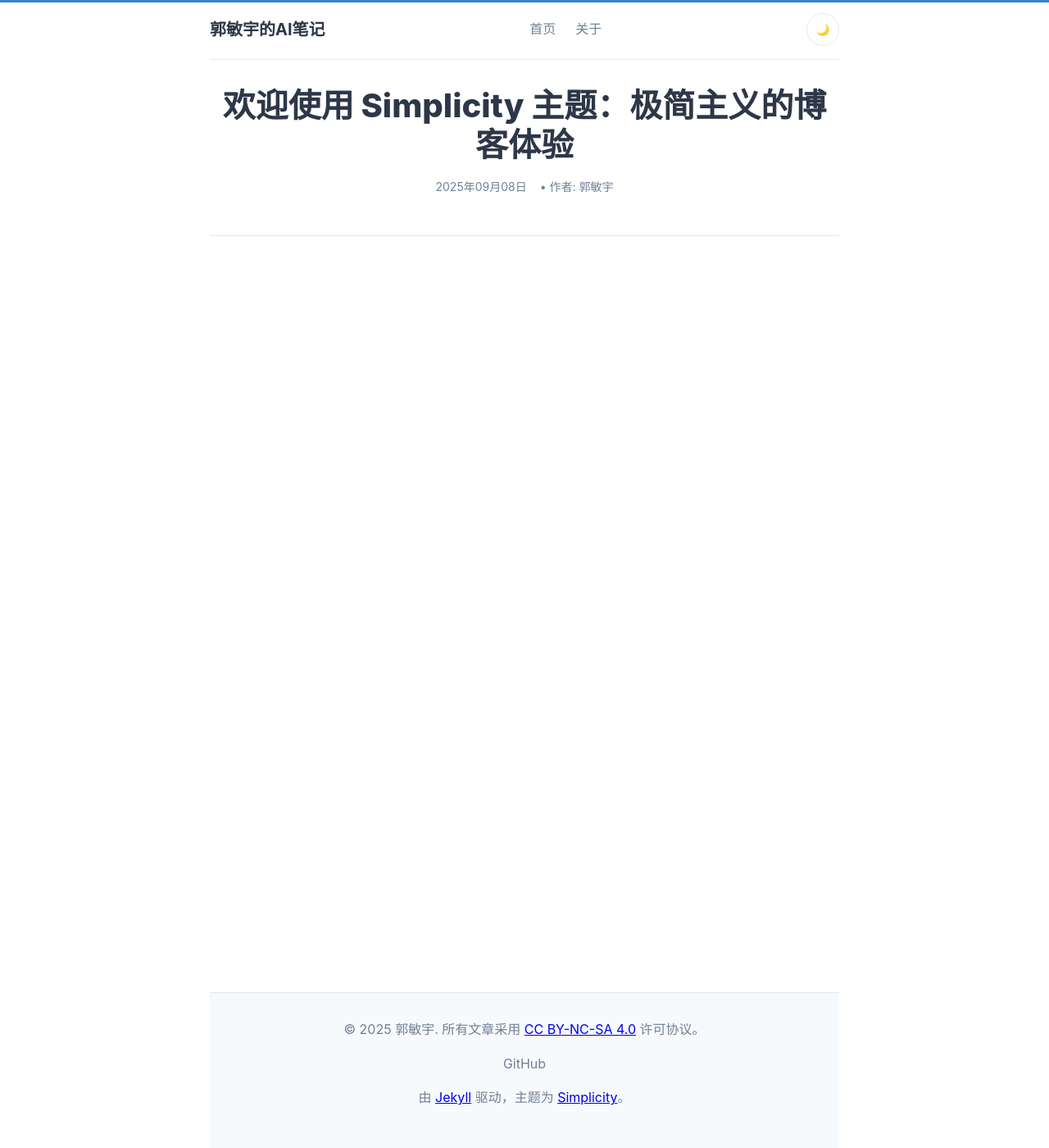
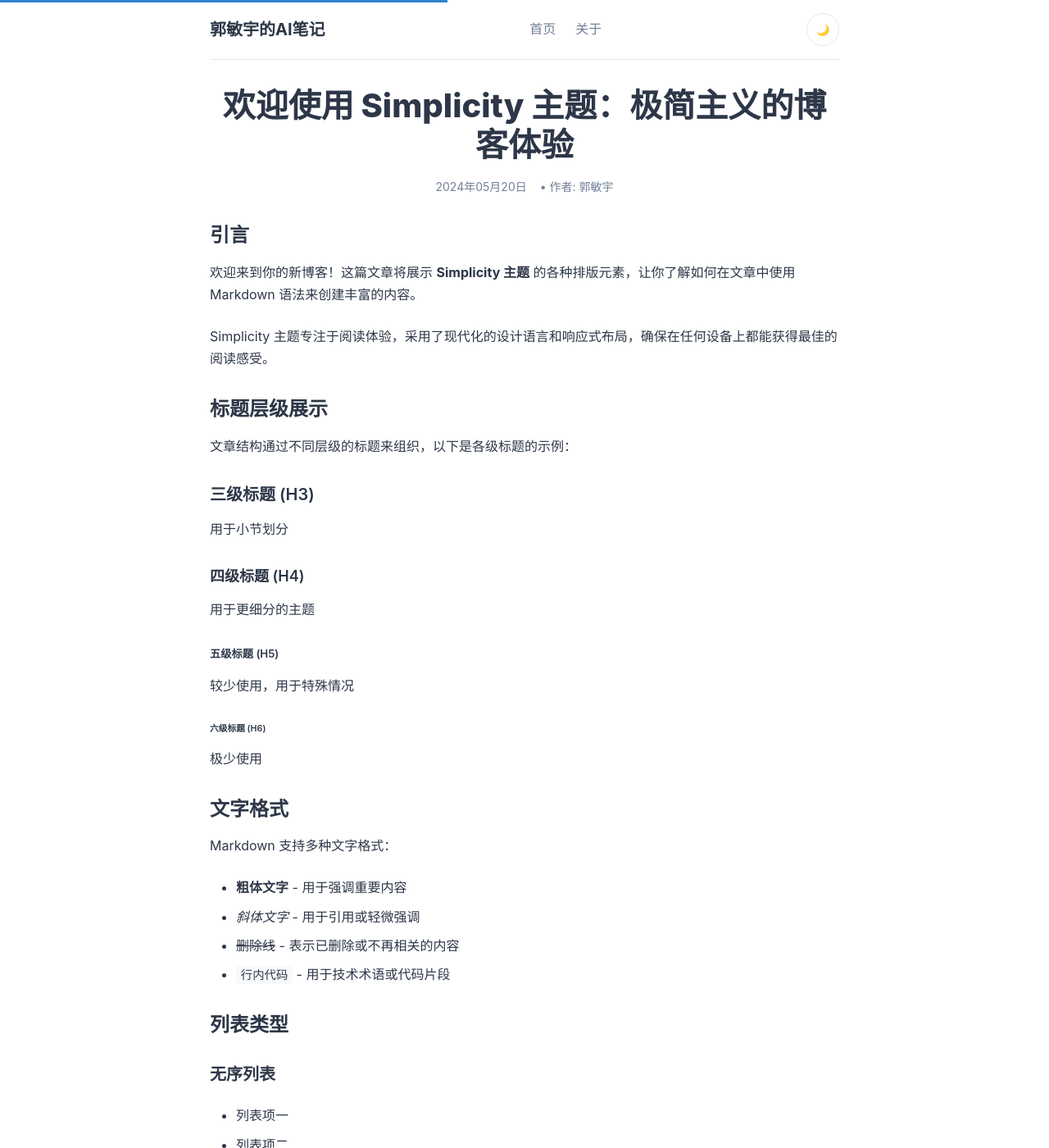
Before and after one commit to guominyu-cn/guominyu-cn.github.io, a Jekyll site: the page built from _posts/2025-09-09-1.md, in a window 1280 px wide and 1400 px high. Shown: the whole window at 82% size. Built offline with Jekyll 4.4.1, drawn with Linux system fonts in a browser that asks for light colours; our own code applies the rules of GitHub Pages for plain Markdown files; some of the changed text lies outside the part shown.

Commit message:
更新 2025-09-09-1.md

````diff
--- a/_posts/2025-09-09-1.md
+++ b/_posts/2025-09-09-1.md
@@ -1,6 +1,83 @@
 ---
 title: "欢迎使用 Simplicity 主题：极简主义的博客体验"
-date: 2025-09-09 00:00:00 +0800
+date: 2024-05-20 15:30:00 +0800
 categories: [博客, 主题]
-tags: [jekyll, 极简主义, 博客主题]
+tags: [jekyll, 极简主义, 博客主题]  # 标签
+author: 郭敏宇  # 作者，会覆盖_config.yml中的全局设置
 ---
+
+## 引言
+
+欢迎来到你的新博客！这篇文章将展示 **Simplicity 主题** 的各种排版元素，让你了解如何在文章中使用 Markdown 语法来创建丰富的内容。
+
+Simplicity 主题专注于阅读体验，采用了现代化的设计语言和响应式布局，确保在任何设备上都能获得最佳的阅读感受。
+
+## 标题层级展示
+
+文章结构通过不同层级的标题来组织，以下是各级标题的示例：
+
+### 三级标题 (H3)
+用于小节划分
+
+#### 四级标题 (H4)
+用于更细分的主题
+
+##### 五级标题 (H5)
+较少使用，用于特殊情况
+
+###### 六级标题 (H6)
+极少使用
+
+## 文字格式
+
+Markdown 支持多种文字格式：
+
+- **粗体文字** - 用于强调重要内容
+- *斜体文字* - 用于引用或轻微强调
+- ~~删除线~~ - 表示已删除或不再相关的内容
+- `行内代码` - 用于技术术语或代码片段
+
+## 列表类型
+
+### 无序列表
+- 列表项一
+- 列表项二
+  - 嵌套列表项
+  - 另一个嵌套项
+- 列表项三
+
+### 有序列表
+1. 第一步骤
+2. 第二步骤
+   1. 子步骤 A
+   2. 子步骤 B
+3. 第三步骤
+
+### 任务列表
+- [x] 已完成的任务
+- [ ] 待完成的任务
+- [ ] 另一个待办事项
+
+## 链接和图片
+
+这是一个 [链接到 GitHub](https://github.com) 的示例。
+
+![替代文字](https://via.placeholder.com/800x400.png?text=Simplicity+Theme+示例图片 "标题提示")
+*图片说明：这是一个占位图片，你可以替换为自己的图片*
+
+## 代码块展示
+
+Simplicity 主题完美支持代码高亮：
+
+### Python 示例
+```python
+def fibonacci(n):
+    """生成斐波那契数列"""
+    a, b = 0, 1
+    for _ in range(n):
+        yield a
+        a, b = b, a + b
+
+# 使用示例
+if __name__ == "__main__":
+    print(list(fibonacci(10)))
````
